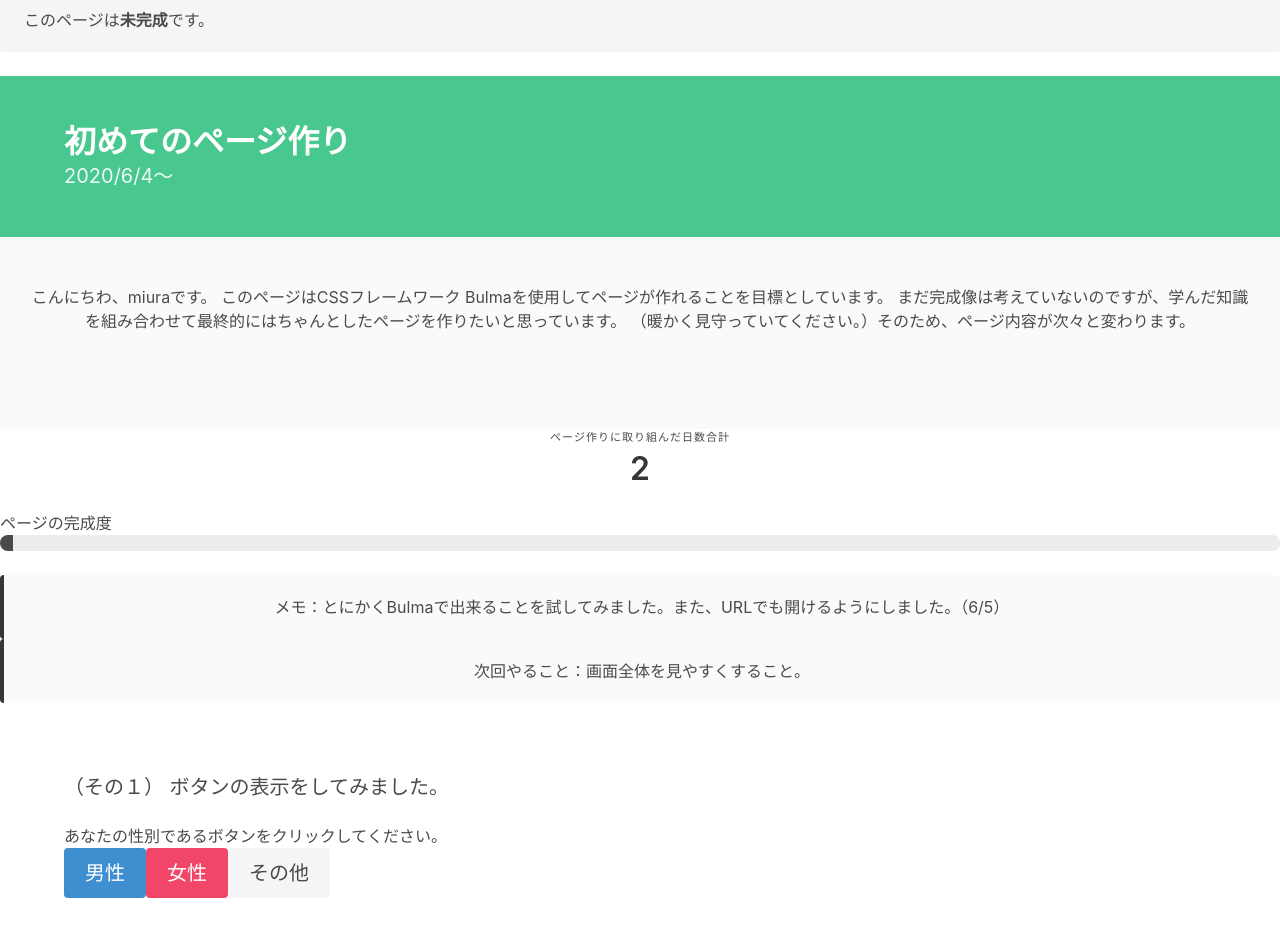
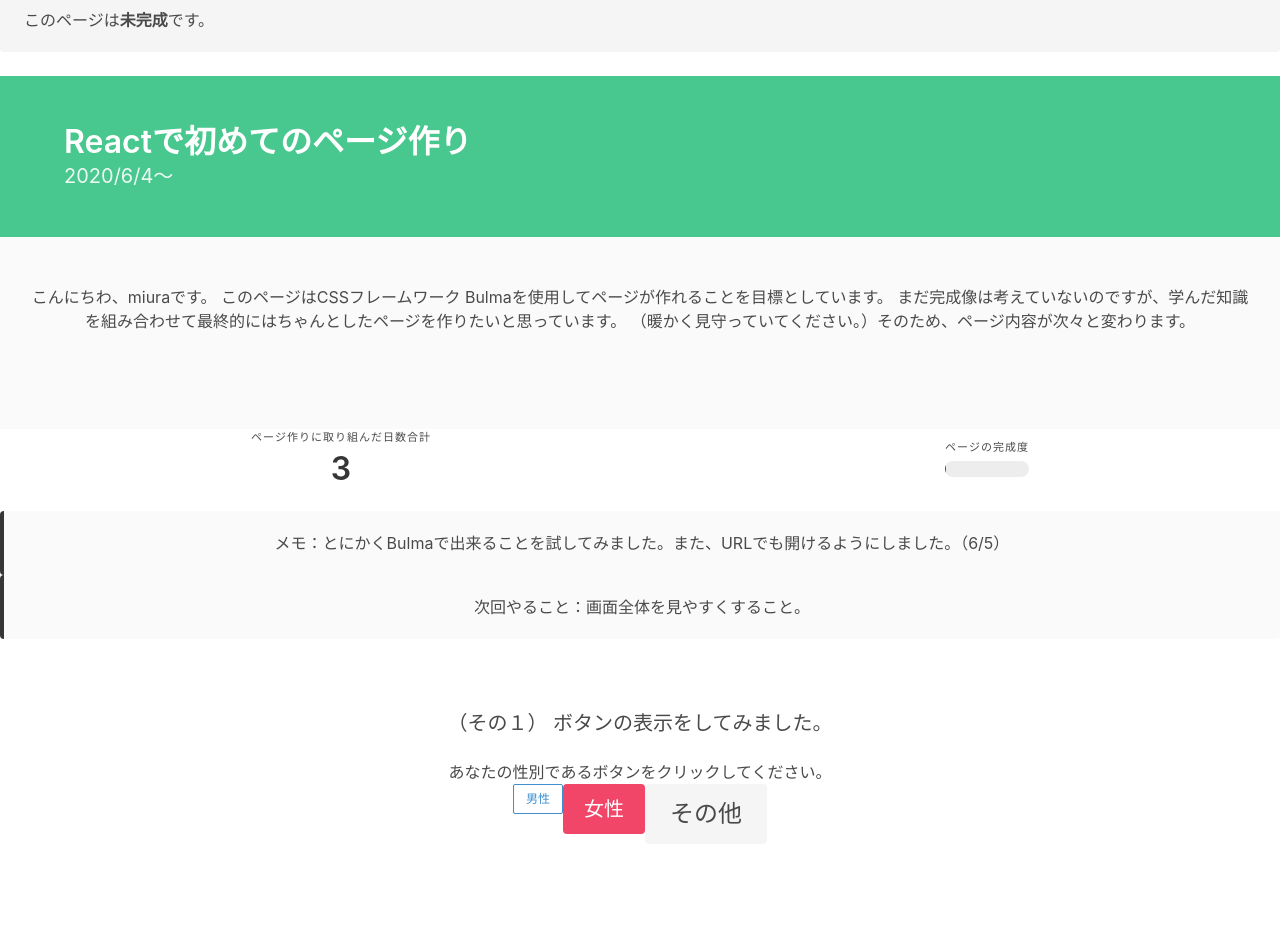
Before and after one commit to miuraK3/react-tutorial, a React (Create React App) app: page / in a window 1280 px wide. Shown: the part 60-1000 px from the top of the page. Built offline with nearby package versions, Linux system fonts and the light colour scheme.

Commit message:
タイトルなど変更

```diff
--- a/src/App.js
+++ b/src/App.js
@@ -1,17 +1,4 @@
 import React from "react";
-
-const Hero = () => {
-    return (
-        <section className = "hero is-success">
-            <div className = "hero-body">
-                <div className = "container">
-                    <h1 className = "title">初めてのページ作り </h1>
-                    <h2 className = "subtitle">2020/6/4〜</h2>
-                </div>
-            </div>
-        </section>
-    );
-};
 
 const Message = () => {
     return (
@@ -27,18 +14,18 @@ const Message = () => {
     );
 }
 
-const Count = () => {
+const Hero = () => {
     return (
-        <nav className = "level">
-                <dvi class = "level-item has-text-centered">
-                    <dvi>
-                        <p class = "heading">ページ作りに取り組んだ日数合計</p>
-                        <p class = "title">2</p>
-                    </dvi>
-                </dvi>
-        </nav>
+        <section className = "hero is-success">
+            <div className = "hero-body">
+                <div className = "container">
+                    <h1 className = "title">Reactで初めてのページ作り </h1>
+                    <h2 className = "subtitle">2020/6/4〜</h2>
+                </div>
+            </div>
+        </section>
     );
-}
+};
 
 const FirstWord = () => {
     return (
@@ -52,6 +39,25 @@ const FirstWord = () => {
                 </p>
             </dvi>
         </footer>
+    );
+}
+
+const Count = () => {
+    return (
+        <nav className = "level is-mobile">
+                <dvi className = "level-item has-text-centered">
+                    <dvi>
+                        <p className = "heading">ページ作りに取り組んだ日数合計</p>
+                        <p className = "title">3</p>
+                    </dvi>
+                </dvi>
+                <dvi className = "level-item has-textcentered">
+                    <dvi>
+                        <p className = "heading"> ページの完成度</p>
+                        <progress className = "progress" value="1" max="100">1%</progress>
+                    </dvi>
+                </dvi>
+        </nav>
     );
 }
 
@@ -71,12 +77,14 @@ const Diary = () => {
 const Body1 = () => {
     return (
     <section className = "section">
-        <div className = "container">
+        <div className = "container has-text-centered">
             <h2 className = "subtitle">（その１） ボタンの表示をしてみました。</h2>
             <p>あなたの性別であるボタンをクリックしてください。</p>
-            <button className = "button is-medium is-info">男性</button>
+            <dvi className = "colmns is6">
+            <button className = "button is-small is-info is-outlined">男性</button>
             <button className = "button is-medium is-danger">女性</button>
-            <button className = "button is-medium is-light">その他</button>
+            <button className = "button is-large is-light">その他</button>
+            </dvi>
         </div>
     </section>
     );
@@ -85,7 +93,7 @@ const Body1 = () => {
 const Body2 = () => {
     return (
     <section className = "section">
-        <div className = "container">
+        <div className = "container has-text-centered">
             <h2 className = "subtitle">（その２） 選択式の表示をしてみました。</h2>
             <p>あなたの性別を選んでください。</p>
             <div class="select is-warning">
@@ -103,7 +111,7 @@ const Body2 = () => {
 const Body3 = () => {
     return (
     <section className = "section">
-        <div className = "container">
+        <div className = "container has-text-centered">
             <h2 className = "subtitle">（その３） テキストエリアの表示をしてみました。</h2>
             <p>あなたの性別を記入してください。</p>
             <textarea class="textarea is-warning" placeholder="男、女、その他"></textarea>
@@ -129,8 +137,7 @@ const App = () => {
             <Hero />
             <FirstWord />
             <Count />
-            <p>ページの完成度</p>
-            <progress class="progress" value="1" max="100">1%</progress>
+
             <Diary />
             <Body1 />
             <Body2 />
```
